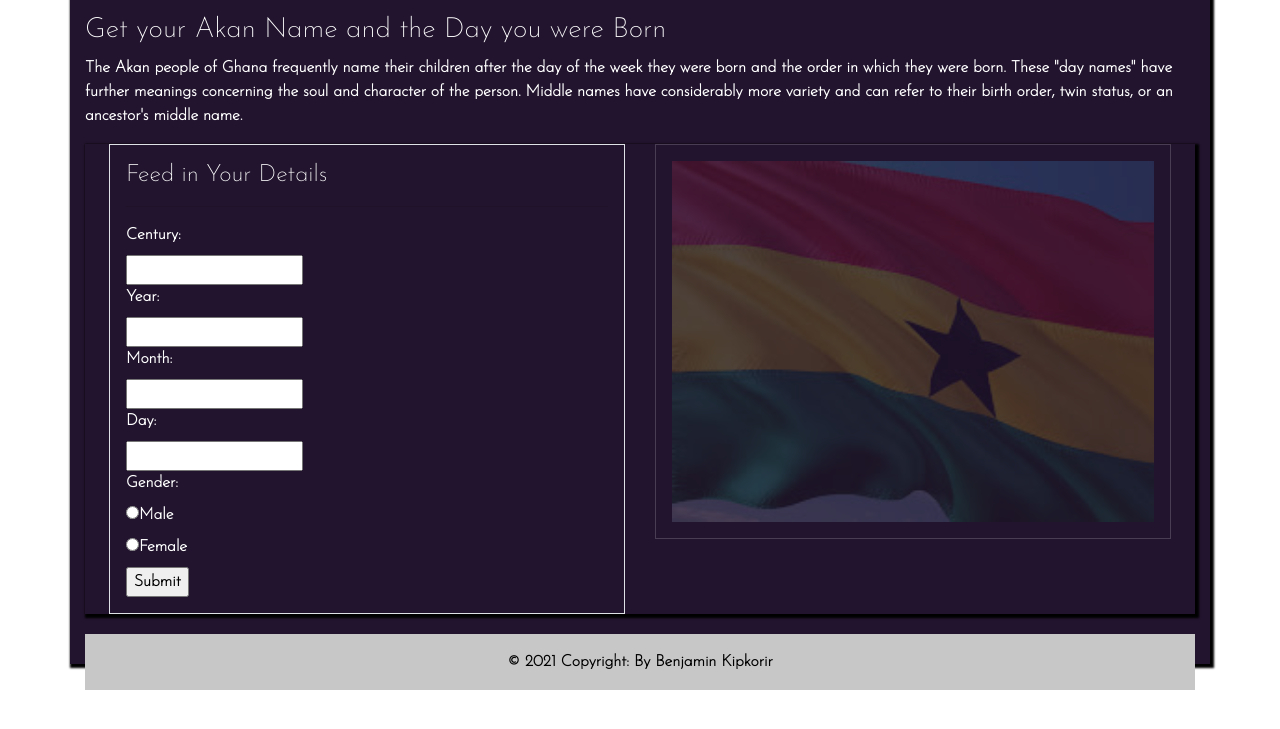
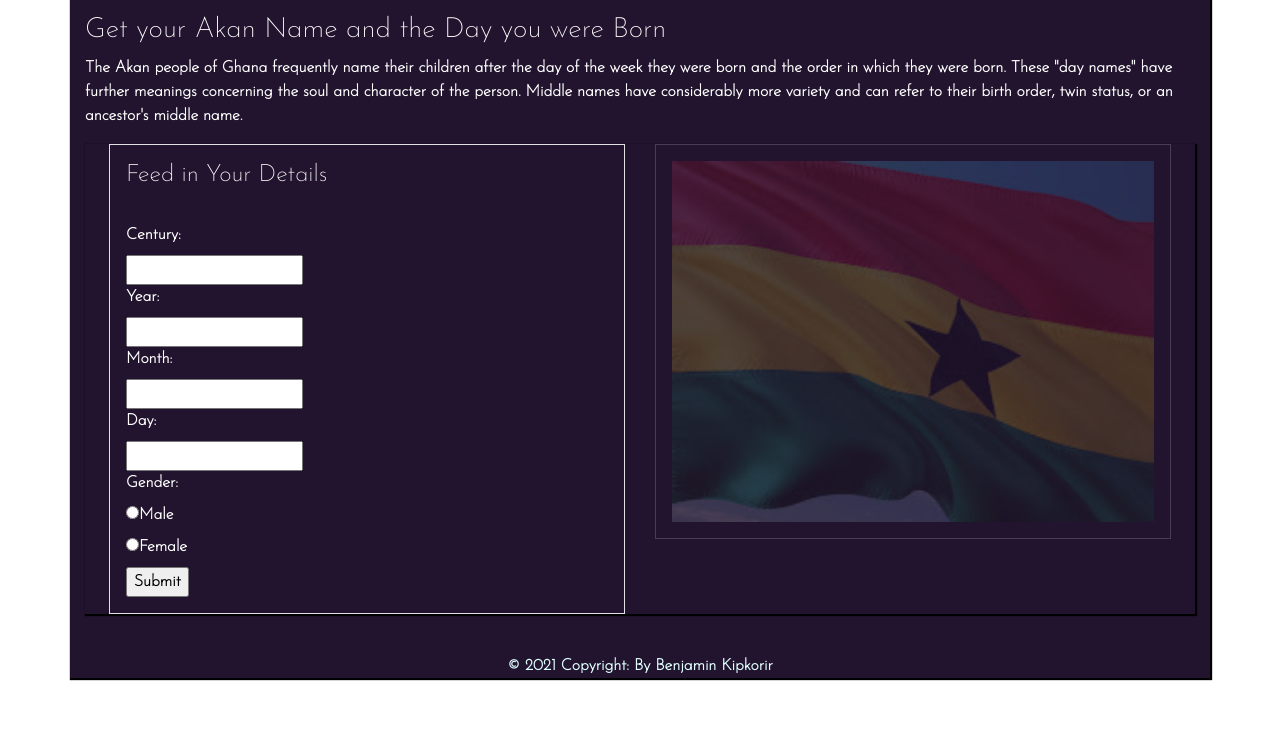
Before and after one commit to Kipkorir2017/Akan_project, a plain HTML site: page index.html in a window 1280 px wide. Shown: the part 57-786 px from the top of the page. Drawn offline with nearby package versions, Linux system fonts and the light colour scheme.

Commit message:
change some bg-color and text color in the footer section

```diff
--- a/assets/css/index.css
+++ b/assets/css/index.css
@@ -5,7 +5,7 @@
 .container{
     background-color:rgb(34, 20, 46);
     border:gray;
-    box-shadow:2px 2px 2px 2px black;
+    box-shadow:1px 1px 1px 1px black;
     color: white
 
 }
@@ -19,9 +19,13 @@ img{
     width: 100%;
 }
 .footer{
-    padding-top: 20px;
-    height: 50px;
-    color: black;
+    padding-top: 40px;
+    height: 50%;
+    color:lightcyan;
+    background-color:rgb(red, green, blue);
+}
+.footer1{
+    text-align: center;
 }
 @media screen and (max-width:700px){
    img{
--- a/index.html
+++ b/index.html
@@ -56,9 +56,9 @@
         </div>
         <!-- footer section -->
         <div class="footer">
-            <footer class="bg-light text-center text-lg-start">
+            <footer class="footer1">
             <!-- Copyright -->
-                <div class="text-center p-3" style="background-color: rgba(0, 0, 0, 0.2);">
+                <div>
                     © 2021 Copyright: By Benjamin Kipkorir
                 </div>
             </footer>
```
